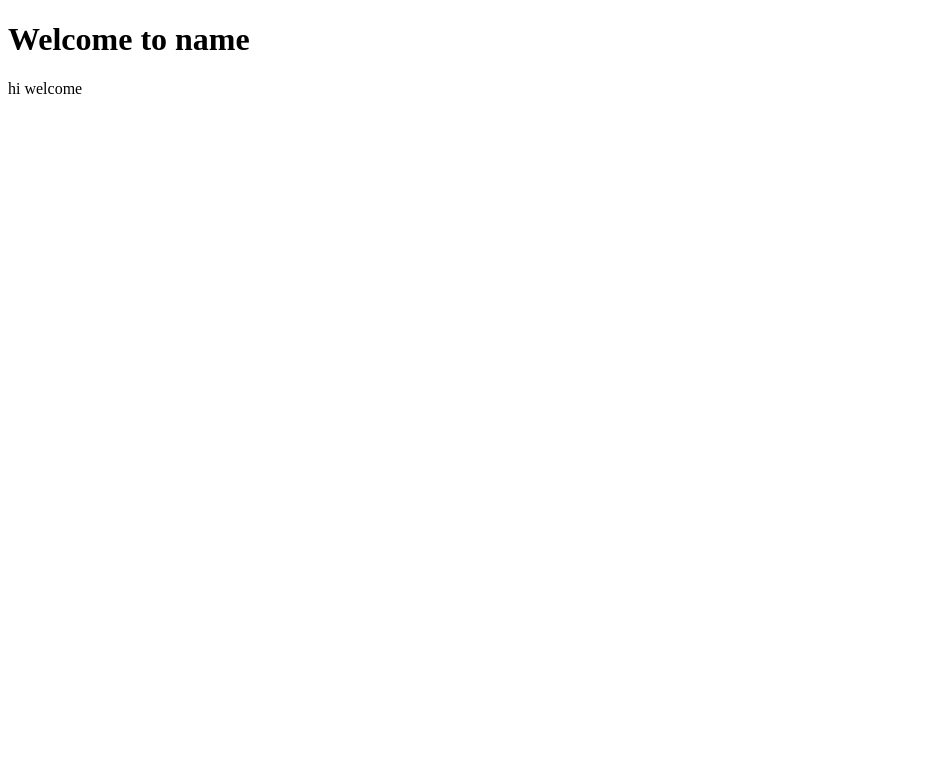
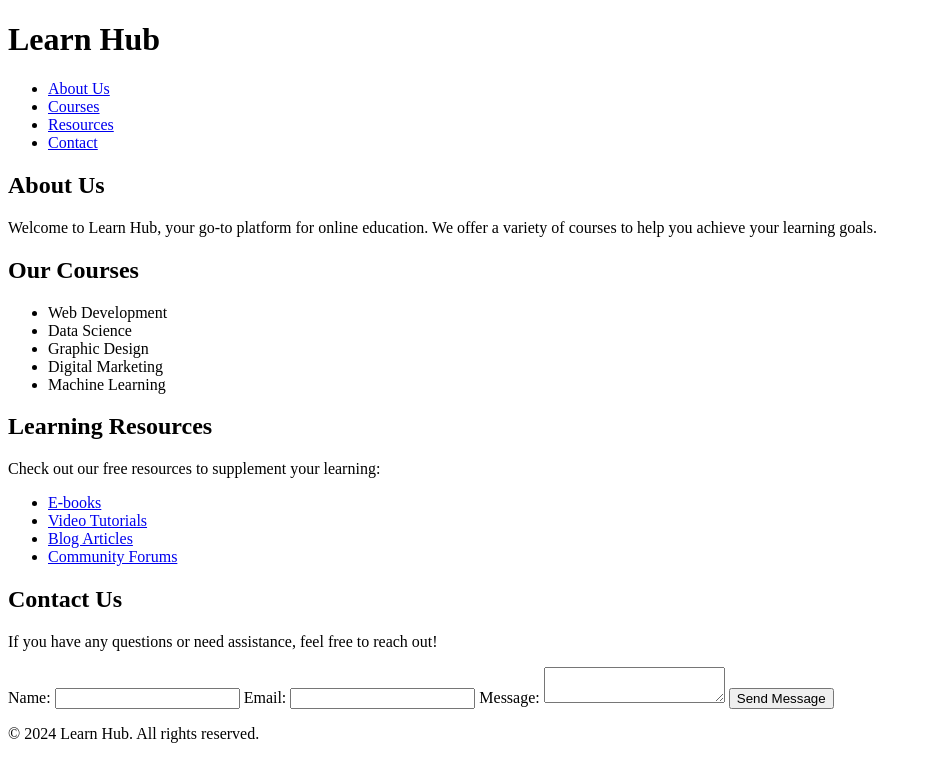
Before and after one commit to stella0606/dubhacks24, a plain HTML site: page index.html in a window 1280 px wide. Shown: the whole page, without its empty margins (0-931 px from the left). Drawn offline with Linux system fonts and the light colour scheme.

Commit message:
Update index.html

```diff
--- a/index.html
+++ b/index.html
@@ -3,17 +3,72 @@
 <head>
     <meta charset="UTF-8">
     <meta name="viewport" content="width=device-width, initial-scale=1.0">
-    <title>My First Website</title>
+    <title>Learn Hub - Your Educational Resource</title>
     <link rel="stylesheet" href="styles.css">
 </head>
+<body>
+    <header>
+        <h1>Learn Hub</h1>
+        <nav>
+            <ul>
+                <li><a href="#about">About Us</a></li>
+                <li><a href="#courses">Courses</a></li>
+                <li><a href="#resources">Resources</a></li>
+                <li><a href="#contact">Contact</a></li>
+            </ul>
+        </nav>
+    </header>
 
-<body>
-    <h1>Welcome to name</h1>
+    <main>
+        <section id="about">
+            <h2>About Us</h2>
+            <p>Welcome to Learn Hub, your go-to platform for online education. We offer a variety of courses to help you achieve your learning goals.</p>
+        </section>
 
-    <p>hi welcome</p>
+        <section id="courses">
+            <h2>Our Courses</h2>
+            <ul>
+                <li>Web Development</li>
+                <li>Data Science</li>
+                <li>Graphic Design</li>
+                <li>Digital Marketing</li>
+                <li>Machine Learning</li>
+            </ul>
+        </section>
 
+        <section id="resources">
+            <h2>Learning Resources</h2>
+            <p>Check out our free resources to supplement your learning:</p>
+            <ul>
+                <li><a href="#">E-books</a></li>
+                <li><a href="#">Video Tutorials</a></li>
+                <li><a href="#">Blog Articles</a></li>
+                <li><a href="#">Community Forums</a></li>
+            </ul>
+        </section>
+
+        <section id="contact">
+            <h2>Contact Us</h2>
+            <p>If you have any questions or need assistance, feel free to reach out!</p>
+            <form>
+                <label for="name">Name:</label>
+                <input type="text" id="name" name="name" required>
+
+                <label for="email">Email:</label>
+                <input type="email" id="email" name="email" required>
+
+                <label for="message">Message:</label>
+                <textarea id="message" name="message" required></textarea>
+
+                <button type="submit">Send Message</button>
+            </form>
+        </section>
+    </main>
+
+    <footer>
+        <p>&copy; 2024 Learn Hub. All rights reserved.</p>
+    </footer>
+
+    <script src="script.js"></script>
 </body>
-
-<main>
-
-</main>
+</html>
```
